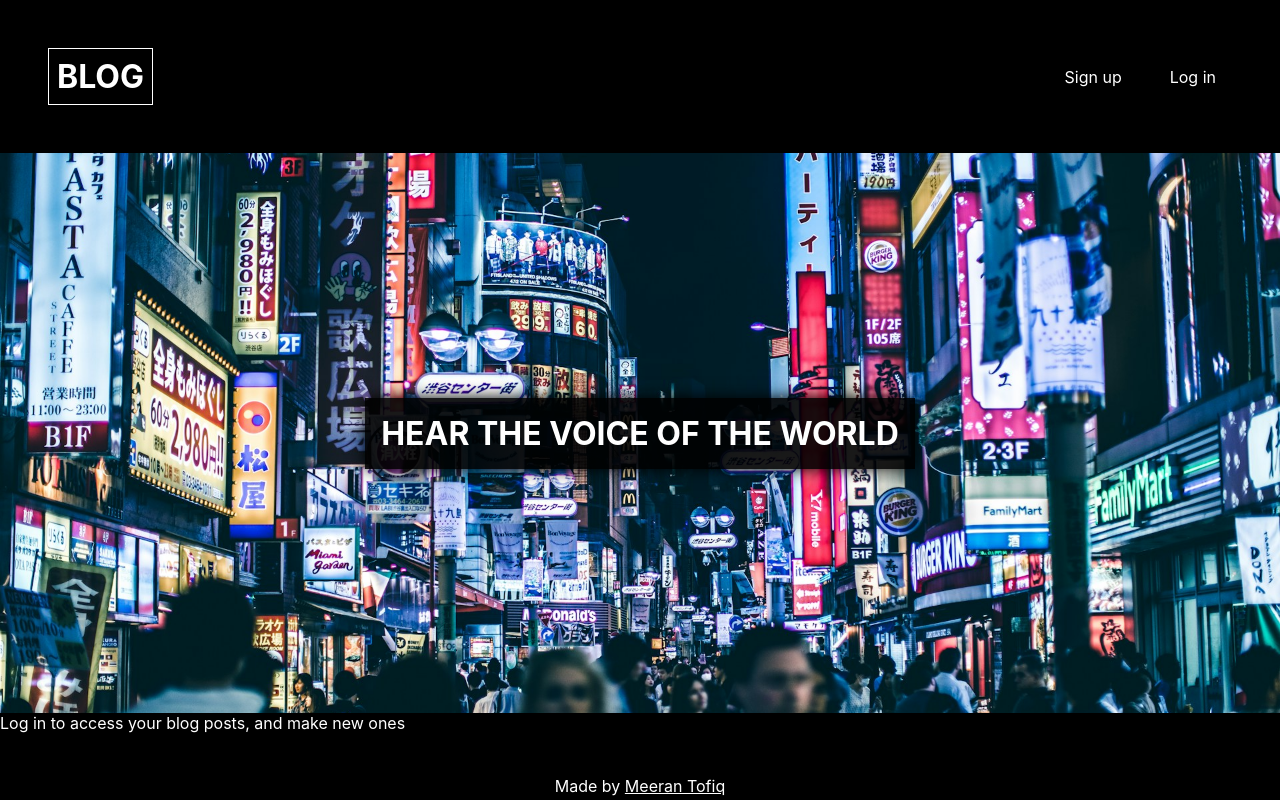
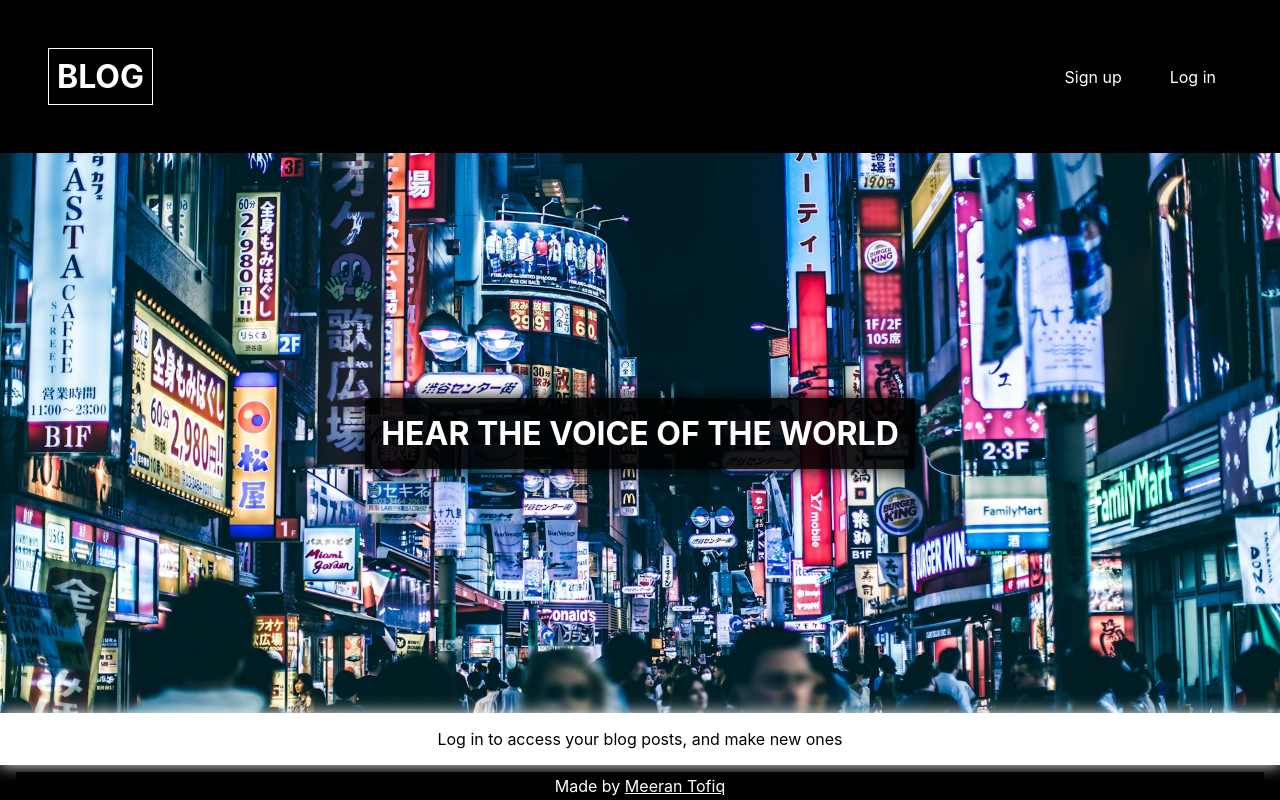
Before and after one commit to Meeran-Tofiq/blog-cms, a React (Vite) app: page / in a window 1280 px wide. Built offline with nearby package versions, Linux system fonts and the light colour scheme.

Commit message:
Style text when user is not logged in, in homepage

```diff
--- a/public/styles/styles.css
+++ b/public/styles/styles.css
@@ -76,6 +76,14 @@
 main .hero-image-container .overlay {
 	background-color: rgba(0, 0, 0, 0.9);
 	box-shadow: 0 0 15px black;
+	padding: 1rem;
+}
+
+main p.homepage-text {
+	background-color: white;
+	box-shadow: 0 0 15px white;
+	color: black;
+	text-align: center;
 	padding: 1rem;
 }
 
```
